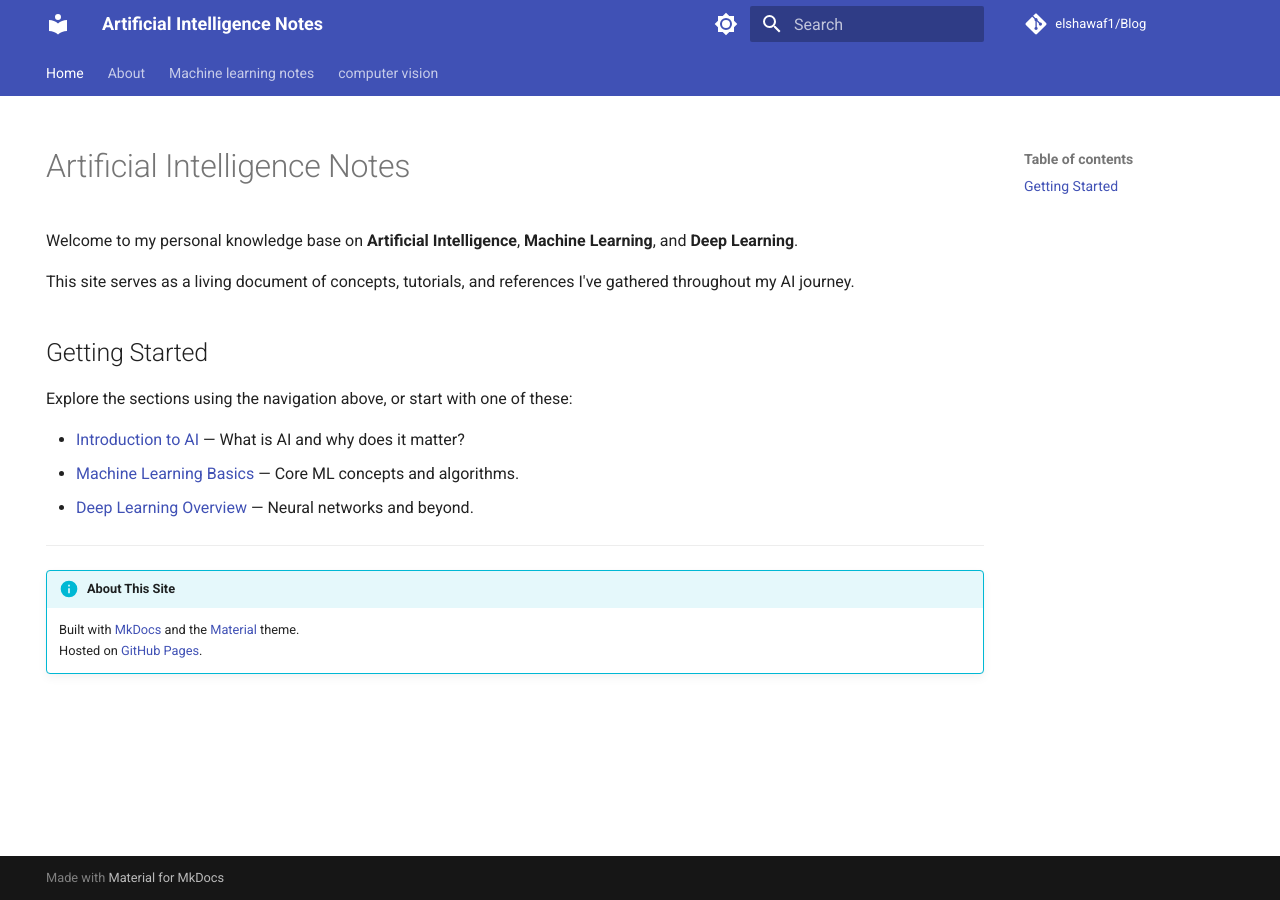
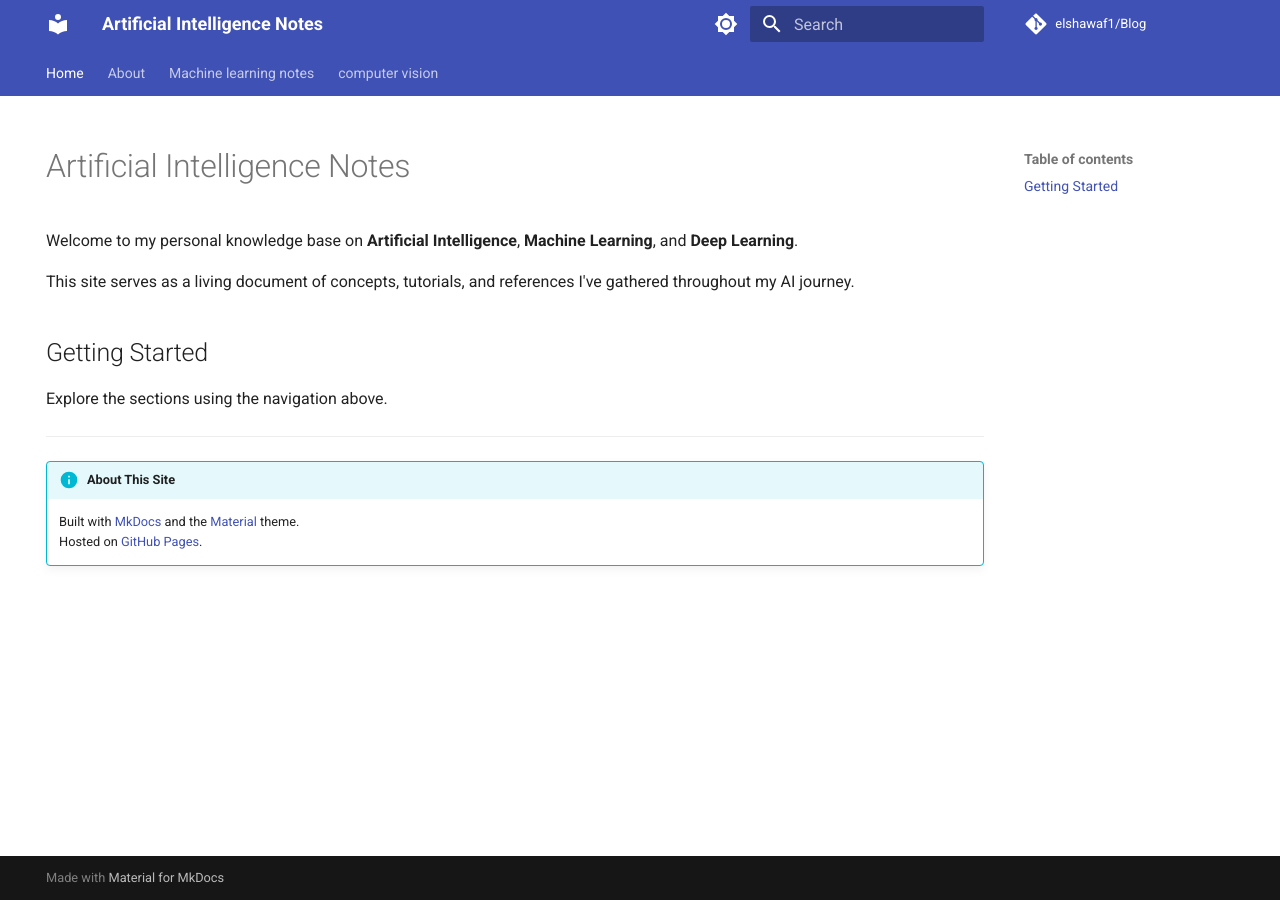
Before and after one commit to elshawaf1/Blog, an MkDocs documentation site: the page built from docs/index.md, in a window 1280 px wide. Built offline with MkDocs 1.6.1 and Material for MkDocs 9.7.7, drawn with Linux system fonts in a browser that asks for light colours; comment, search, counter and statistics services are not loaded.

Commit message:
Fix broken links in index.md

```diff
--- a/docs/index.md
+++ b/docs/index.md
@@ -11,11 +11,7 @@ This site serves as a living document of concepts, tutorials, and references I'v
 
 ## Getting Started
 
-Explore the sections using the navigation above, or start with one of these:
-
-- [Introduction to AI](notes/introduction-to-ai.md) — What is AI and why does it matter?
-- [Machine Learning Basics](notes/machine-learning-basics.md) — Core ML concepts and algorithms.
-- [Deep Learning Overview](notes/deep-learning-overview.md) — Neural networks and beyond.
+Explore the sections using the navigation above.
 
 ---
 
```
